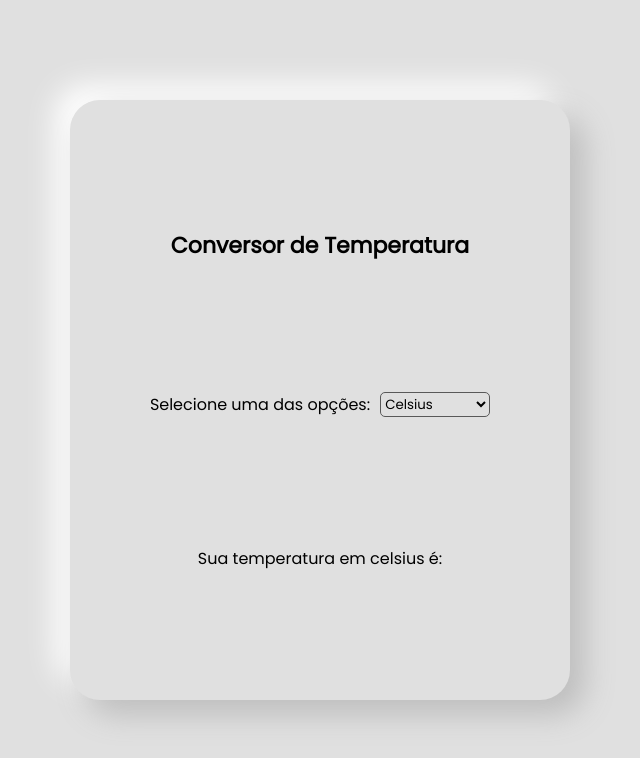
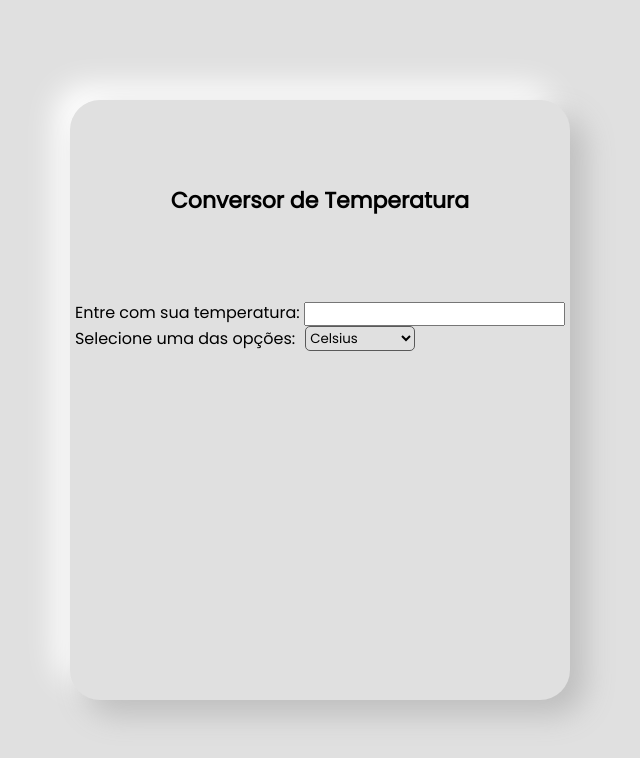
Before and after one commit to pjorbit/Conversor-Temperatura, a plain HTML site: page index.html in a window 1280 px wide. Shown: the whole page, without its empty margins (320-960 px from the left). Drawn offline with Linux system fonts and the light colour scheme.

Commit message:
Style iniciado

```diff
--- a/index.html
+++ b/index.html
@@ -9,7 +9,14 @@
 </head>
 <body>
     <div id="container">
+        <div id="container-titulo">
             <p id="container-text">Conversor de Temperatura</p>
+        </div>
+        <div id="container-info">
+            <div id="input-user">
+                <label for="tempUser">Entre com sua temperatura:</label>
+                <input type="text" name="tempUser" id="tempUser">
+            </div>
             <div id="menu">
                 <p id="menu-text">Selecione uma das opções: </p>
                 <select id="menu-drop">
@@ -18,8 +25,6 @@
                     <option class="menu-drop-option" value="kelvin">Kelvin</option>
                 </select>
             </div>
-        <div id="resultado">
-            <p>Sua temperatura em celsius é:</p>
         </div>
     </div>
 
--- a/style.css
+++ b/style.css
@@ -26,16 +26,25 @@ body {
     display: flex;
     flex-direction: column;
     align-items: center;
-    justify-content: space-evenly;
     border-radius: 30px;
     background: #e0e0e0;
     box-shadow: 15px 15px 30px #bebebe,
                -15px -15px 30px #ffffff;
 }
 
+#container-titulo {
+    flex: 1;
+    display: flex;
+    align-items: center;
+}
+
 #container-text {
     font-size: 22px;
     font-weight: bold;
+}
+
+#container-info {
+    flex: 2;
 }
 
 #menu {
```
Lines whose indentation alone changed are shown as unchanged.
